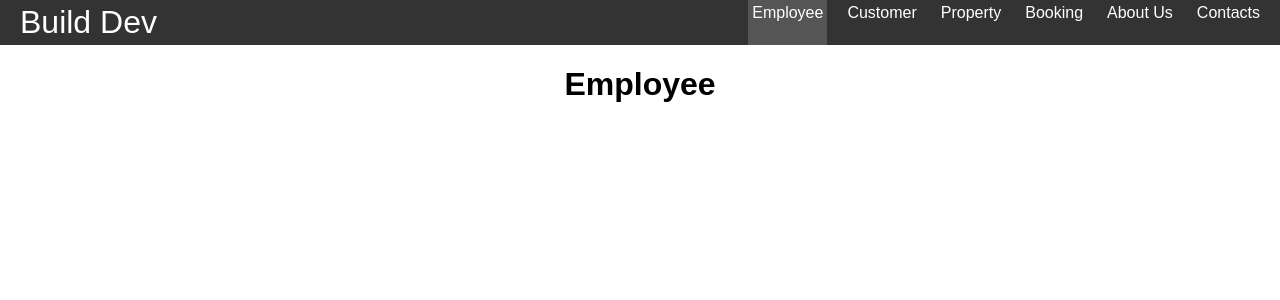
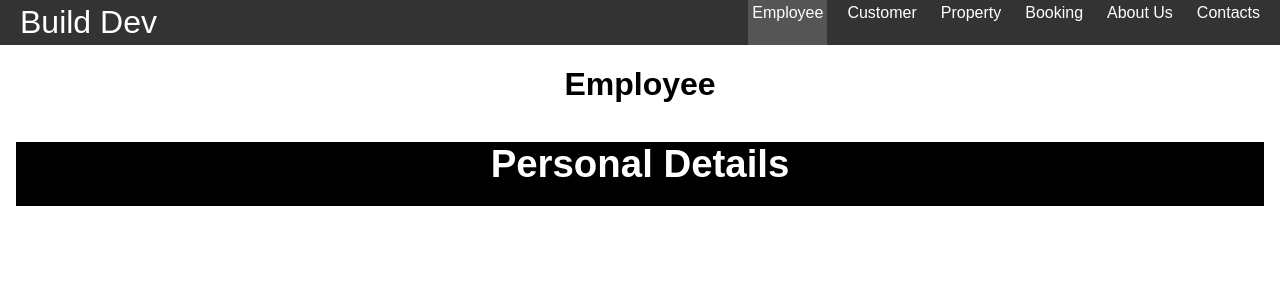
Before and after one commit to WorkNicolas/final-project-case-analysis, a React (Create React App) app: page /employee in a window 1280 px wide. Shown: the top 300 px of the page. Built offline with nearby package versions, Linux system fonts and the light colour scheme.

Commit message:
EmployeePage.js, styles.css

```diff
--- a/src/App.js
+++ b/src/App.js
@@ -13,8 +13,10 @@ import Contact from './components/pages/Contact';
 
 function App() {
   return (
-    <div>
-      <Navbar />
+    <main>
+      <header>
+        <Navbar />
+      </header>
       <div className="container">
         <Routes>
             <Route path="/" element={<Home />} />
@@ -27,8 +29,7 @@ function App() {
 
         </Routes>
       </div>
-
-    </div>
+    </main>
   );
 }
 
--- a/src/components/pages/EmployeePage.js
+++ b/src/components/pages/EmployeePage.js
@@ -2,8 +2,13 @@ import React from "react"
 
 export default function EmployeePage(){
     return(
-        <div>
+        <div className="emp-container">
             <h1>Employee</h1>
+            <form>
+                <div className="divb">
+                    <p>Personal Details</p>
+                </div>
+            </form>
         </div>
     )
 }
--- a/src/styles.css
+++ b/src/styles.css
@@ -50,3 +50,36 @@ body {
 .nav li:hover{
     background-color: #777;
 }
+
+.dark-item {
+    background-color: black;
+    height: 2em;
+    text-align: left;
+}
+
+.dark-item.text {
+    font-size: 2em;
+    font-weight: bold;
+    padding: 12px;
+    color: white;
+}
+
+label {
+    font-size: 1.2em;
+}
+
+input {
+    height: 1.8em;
+    width: 300px;
+}
+
+.divb {
+    background-color: black;
+    height: 4em;
+}
+
+.divb p {
+    color: white;
+    font-size: 2.4em;
+    font-weight: bold;
+}
```
